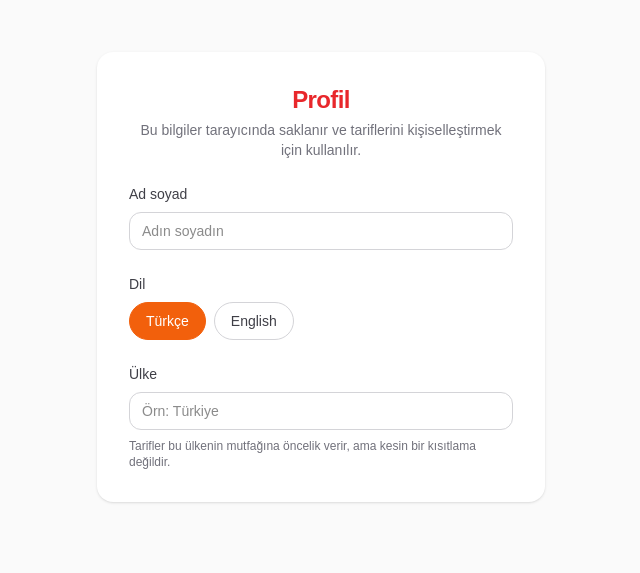
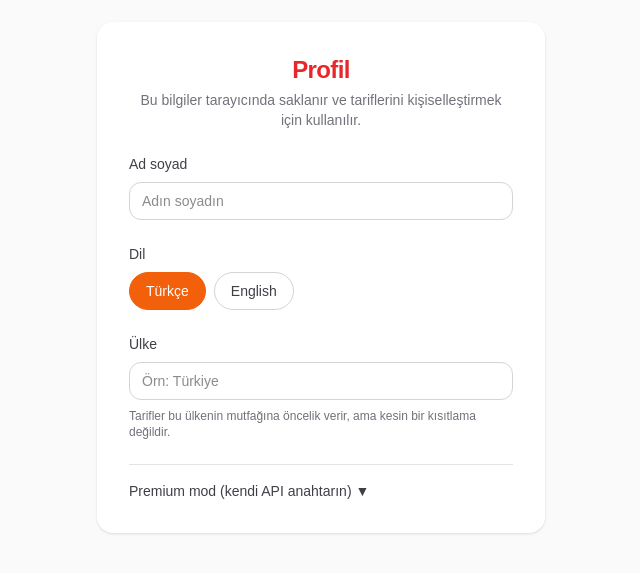
Before and after one commit to Kocayilmaz/cooksnap, a Next.js app: page /profile in a window 1280 px wide. Shown: the part 123-696 px from the top of the page, without its empty margins (319-959 px from the left). Built offline with nearby package versions, Linux system fonts and the light colour scheme.

Commit message:
ApiKeyInput bilesenini ana sayfadan profil sayfasina tasi

```diff
--- a/app/page.tsx
+++ b/app/page.tsx
@@ -6,7 +6,6 @@ import IngredientTextInput from "@/components/IngredientTextInput";
 import PersonCountSelector from "@/components/PersonCountSelector";
 import EquipmentSelector from "@/components/EquipmentSelector";
 import RecipeModeSelector from "@/components/RecipeModeSelector";
-import ApiKeyInput from "@/components/ApiKeyInput";
 import RecipeVideoEmbed from "@/components/RecipeVideoEmbed";
 import { useAppSelector } from "@/lib/redux/hooks";
 import { EQUIPMENT_KEYS } from "@/lib/redux/equipmentSlice";
@@ -84,7 +83,6 @@ export default function Home() {
         <PersonCountSelector />
         <EquipmentSelector />
         <RecipeModeSelector />
-        <ApiKeyInput />
 
         <button
           type="button"
--- a/app/profile/page.tsx
+++ b/app/profile/page.tsx
@@ -2,6 +2,7 @@
 
 import { useAppDispatch, useAppSelector } from "@/lib/redux/hooks";
 import { setName, setLanguage, setCountry, type RecipeLanguage } from "@/lib/redux/userProfileSlice";
+import ApiKeyInput from "@/components/ApiKeyInput";
 
 const LANGUAGE_LABELS: Record<RecipeLanguage, string> = {
   tr: "Türkçe",
@@ -67,6 +68,8 @@ export default function ProfilePage() {
             Tarifler bu ülkenin mutfağına öncelik verir, ama kesin bir kısıtlama değildir.
           </span>
         </label>
+
+        <ApiKeyInput />
       </main>
     </div>
   );
```
